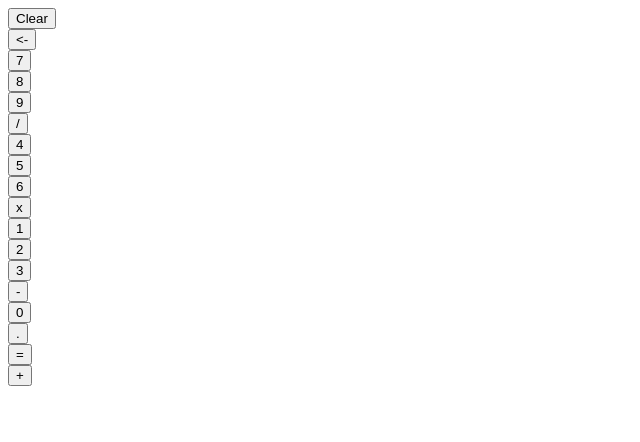
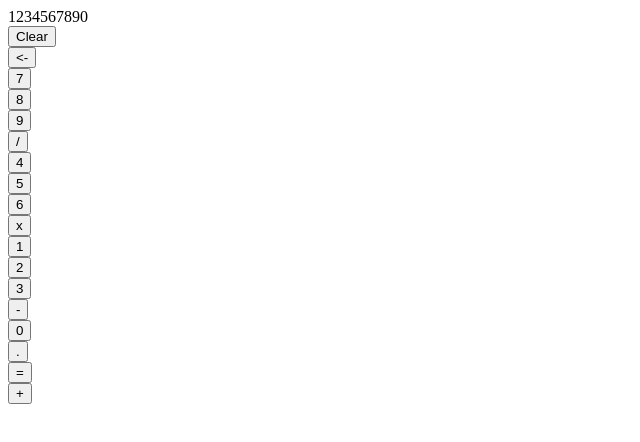
Before and after one commit to josue-quinones/calculator, a plain HTML site: page index.html in a window 1280 px wide. Shown: the whole page, without its empty margins (0-640 px from the left). Drawn offline with Linux system fonts and the light colour scheme.

Commit message:
Added dummy numbers to display

```diff
--- a/index.html
+++ b/index.html
@@ -9,7 +9,7 @@
 <body>
     <div class="header"></div>
     <div class="calculator">
-        <div class="display"></div>
+        <div class="display">1234567890</div>
         <div class="buttons">
             <div class="row">
                 <div class="function"><button>Clear</button></div>
--- a/script.js
+++ b/script.js
@@ -1,4 +1,5 @@
 var operand1,operand2,operator;
+var display = '';
 
 function add(n,m) {
     return n + m;
```
